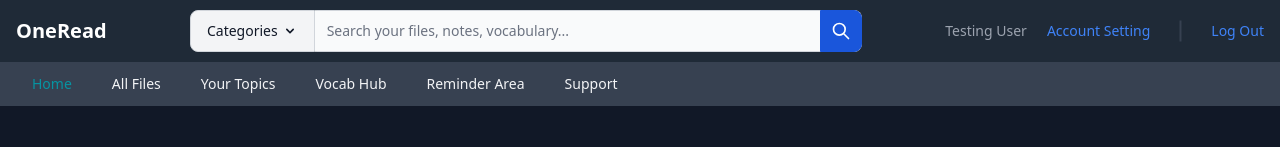
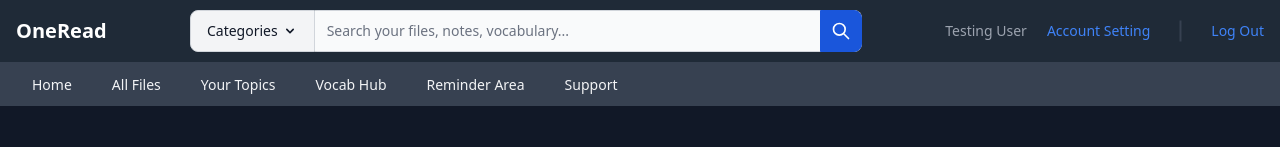
Before and after one commit to ttnhathuy313/one-read, a React (Create React App) app: page /account-setting in a window 1280 px wide. Shown: the top 147 px of the page. Built offline with nearby package versions, Linux system fonts and the light colour scheme.

Commit message:
fix SectionBar to be reusable

```diff
--- a/src/App.js
+++ b/src/App.js
@@ -3,6 +3,7 @@
 import { BrowserRouter, Routes, Route } from "react-router-dom";
 import DashBoard from "./components/dashboard/DashBoard";
 import AccountSetting from "./components/account-setting/AccountSetting";
+
 
 const App = () => {
   return (
--- /dev/null
+++ b/src/components/SectionBar.js
@@ -0,0 +1,32 @@
+import React from "react";
+
+function normalize(str) {
+    return str.replace(/[^a-zA-Z0-9]/g, "-").toLowerCase();
+}
+
+const SectionBar = ({ chosen }) => {
+    const sections = ['Home', 'All Files', 'Your Topics', 'Vocab Hub', 'Reminder Area', 'Support']
+    console.log(chosen === sections[0])
+    return (
+        <div>
+            <div className="flex items-center justify-start w-full h-11 bg-gray-700 space-x-10 px-8">
+                {sections.map((section) => (
+                    <div>
+                        {
+                            chosen === section ?
+                                <a href={`/${normalize(section)}`} className="text-teal-500 font-medium text-sm" key={section}>
+                                    {section}
+                                </a>
+                                :
+                                <a href={`/${normalize(section)}`} className="text-gray-100 font-medium text-sm hover:text-teal-500" key={section}>
+                                    {section}
+                                </a>
+                        }
+                    </div>
+                ))}
+            </div>
+        </div>
+    );
+}
+
+export default SectionBar;
--- a/src/components/account-setting/AccountSetting.js
+++ b/src/components/account-setting/AccountSetting.js
@@ -2,13 +2,13 @@
 import "./UserProfileCard.css";
 import UserProfileCard from "./UserProfileCard";
 import FullNavigationBar from '../dashboard/FullNavigationBar';
-import SectionBar from '../dashboard/SectionBar';
+import SectionBar from '../SectionBar';
 
 const AccountSetting = () => {
     return (
         <div>
             <FullNavigationBar />
-            <SectionBar />
+            <SectionBar chosen='None' />
             <div className=" bg-gray-900 w-screen h-screen ">
                 <div className="flex justify-center my-auto content-center items-center">
                     <UserProfileCard />
--- a/src/components/dashboard/DashBoard.js
+++ b/src/components/dashboard/DashBoard.js
@@ -1,12 +1,12 @@
 import React from "react";
 import FullNavigationBar from "./FullNavigationBar";
-import SectionBar from "./SectionBar";
+import SectionBar from "../SectionBar";
 import Home from "./Home";
 const DashBoard = () => {
     return (
         <div className="max-h-screen h-screen overflow-y-auto overflow-x-hidden">
             <FullNavigationBar />
-            <SectionBar />
+            <SectionBar chosen={'Home'} />
             <Home />
         </div>
     )
--- a/src/components/dashboard/Due.js
+++ b/src/components/dashboard/Due.js
@@ -59,7 +59,7 @@
             </div>
             <div className="my-scroll flex flex-nowrap shrink-0 overflow-x-auto gap-x-8 mt-5">
                 {readingList.map((item) => (
-                    <a href="/idk" className="bg-gray-700 rounded-lg w-1/5 h-32 shrink-0 mb-3 hover:bg-teal-500 text-gray-400 hover:text-white">
+                    <a href="/idk" className="bg-gray-700 rounded-lg w-1/5 h-32 shrink-0 mb-3 hover:bg-teal-500 text-gray-400 hover:text-white" key={item.id}>
                         <div className="px-4 py-4 h-full w-full flex flex-col justify-between">
                             <div className="grid-rows-2">
                                 <div className="text-base font-semibold">
--- a/src/components/dashboard/SearchBar.js
+++ b/src/components/dashboard/SearchBar.js
@@ -3,15 +3,15 @@
     // https://flowbite.com/docs/forms/search-input/
     return (
         <form className="max-w-2xl mx-auto self-center">
-            <div class="flex flex-nowrap h-min">
-                <label for="search-dropdown" class="mb-2 text-sm font-medium text-gray-900 sr-only dark:text-white">Your Email</label>
-                <button id="dropdown-button" data-dropdown-toggle="dropdown" class="flex-shrink-0 flex-nowrap z-10 inline-flex items-center py-2.5 px-4 text-sm font-medium text-center text-gray-900 bg-gray-100 border border-gray-300 rounded-l-lg hover:bg-gray-200 focus:ring-4 focus:outline-none focus:ring-gray-100 dark:bg-gray-700 dark:hover:bg-gray-600 dark:focus:ring-gray-700 dark:text-white dark:border-gray-600" type="button">Categories <svg aria-hidden="true" class="w-4 h-4 ml-1" fill="currentColor" viewBox="0 0 20 20" xmlns="http://www.w3.org/2000/svg"><path fill-rule="evenodd" d="M5.293 7.293a1 1 0 011.414 0L10 10.586l3.293-3.293a1 1 0 111.414 1.414l-4 4a1 1 0 01-1.414 0l-4-4a1 1 0 010-1.414z" clip-rule="evenodd"></path></svg></button>
+            <div className="flex flex-nowrap h-min">
+                <label htmlFor="search-dropdown" className="mb-2 text-sm font-medium text-gray-900 sr-only dark:text-white">Your Email</label>
+                <button id="dropdown-button" data-dropdown-toggle="dropdown" className="flex-shrink-0 flex-nowrap z-10 inline-flex items-center py-2.5 px-4 text-sm font-medium text-center text-gray-900 bg-gray-100 border border-gray-300 rounded-l-lg hover:bg-gray-200 focus:ring-4 focus:outline-none focus:ring-gray-100 dark:bg-gray-700 dark:hover:bg-gray-600 dark:focus:ring-gray-700 dark:text-white dark:border-gray-600" type="button">Categories <svg aria-hidden="true" className="w-4 h-4 ml-1" fill="currentColor" viewBox="0 0 20 20" xmlns="http://www.w3.org/2000/svg"><path fillRule="evenodd" d="M5.293 7.293a1 1 0 011.414 0L10 10.586l3.293-3.293a1 1 0 111.414 1.414l-4 4a1 1 0 01-1.414 0l-4-4a1 1 0 010-1.414z" clipRule="evenodd"></path></svg></button>
 
-                <div class="relative w-full h-full">
-                    <input type="search" id="search-dropdown" class="block p-2.5 w-full z-20 text-sm text-gray-900 bg-gray-50 rounded-r-lg border-l-gray-50 border-l-2 border border-gray-300 focus:ring-blue-500 focus:border-blue-500 dark:bg-gray-700 dark:border-l-gray-700  dark:border-gray-600 dark:placeholder-gray-400 dark:text-white dark:focus:border-blue-500" placeholder="Search your files, notes, vocabulary..." required />
-                    <button type="submit" class="absolute top-0 right-0 p-2.5 text-sm font-medium text-white bg-blue-700 rounded-r-lg border border-blue-700 hover:bg-blue-800 focus:ring-4 focus:outline-none focus:ring-blue-300 dark:bg-blue-600 dark:hover:bg-blue-700 dark:focus:ring-blue-800">
-                        <svg aria-hidden="true" class="w-5 h-5" fill="none" stroke="currentColor" viewBox="0 0 24 24" xmlns="http://www.w3.org/2000/svg"><path stroke-linecap="round" stroke-linejoin="round" stroke-width="2" d="M21 21l-6-6m2-5a7 7 0 11-14 0 7 7 0 0114 0z"></path></svg>
-                        <span class="sr-only">Search</span>
+                <div className="relative w-full h-full">
+                    <input type="search" id="search-dropdown" className="block p-2.5 w-full z-20 text-sm text-gray-900 bg-gray-50 rounded-r-lg border-l-gray-50 border-l-2 border border-gray-300 focus:ring-blue-500 focus:border-blue-500 dark:bg-gray-700 dark:border-l-gray-700  dark:border-gray-600 dark:placeholder-gray-400 dark:text-white dark:focus:border-blue-500" placeholder="Search your files, notes, vocabulary..." required />
+                    <button type="submit" className="absolute top-0 right-0 p-2.5 text-sm font-medium text-white bg-blue-700 rounded-r-lg border border-blue-700 hover:bg-blue-800 focus:ring-4 focus:outline-none focus:ring-blue-300 dark:bg-blue-600 dark:hover:bg-blue-700 dark:focus:ring-blue-800">
+                        <svg aria-hidden="true" className="w-5 h-5" fill="none" stroke="currentColor" viewBox="0 0 24 24" xmlns="http://www.w3.org/2000/svg"><path strokeLinecap="round" strokeLinejoin="round" strokeWidth="2" d="M21 21l-6-6m2-5a7 7 0 11-14 0 7 7 0 0114 0z"></path></svg>
+                        <span className="sr-only">Search</span>
                     </button>
                 </div>
             </div>
--- a/src/components/dashboard/SectionBar.js
+++ /dev/null
@@ -1,30 +0,0 @@
-import React from "react";
-
-const SectionBar = () => {
-    return (
-        <div>
-            <div className="flex items-center justify-start w-full h-11 bg-gray-700 space-x-10 px-8">
-                <div className="text-sm font-medium text-teal-500">
-                    Home
-                </div>
-                <a href="/all-files" className="text-sm font-medium text-gray-100 hover:text-teal-500">
-                    All Files
-                </a>
-                <a href="/topics" className="text-sm font-medium text-gray-100 hover:text-teal-500">
-                    Your Topics
-                </a>
-                <a href="/vocabs" className="text-sm font-medium text-gray-100 hover:text-teal-500">
-                    Vocab Hub
-                </a>
-                <a href="/reminders" className="text-sm font-medium text-gray-100 hover:text-teal-500">
-                    Reminder Area
-                </a>
-                <a href="/faq" className="text-sm font-medium text-gray-100 hover:text-teal-500">
-                    Support
-                </a>
-            </div>
-        </div>
-    );
-}
-
-export default SectionBar;
--- a/src/index.js
+++ b/src/index.js
@@ -3,7 +3,9 @@
 import App from './App';
 import './index.css';
 
+
 const root = ReactDOM.createRoot(document.getElementById('root'));
+
 root.render(
   <React.StrictMode>
     <App />
```
